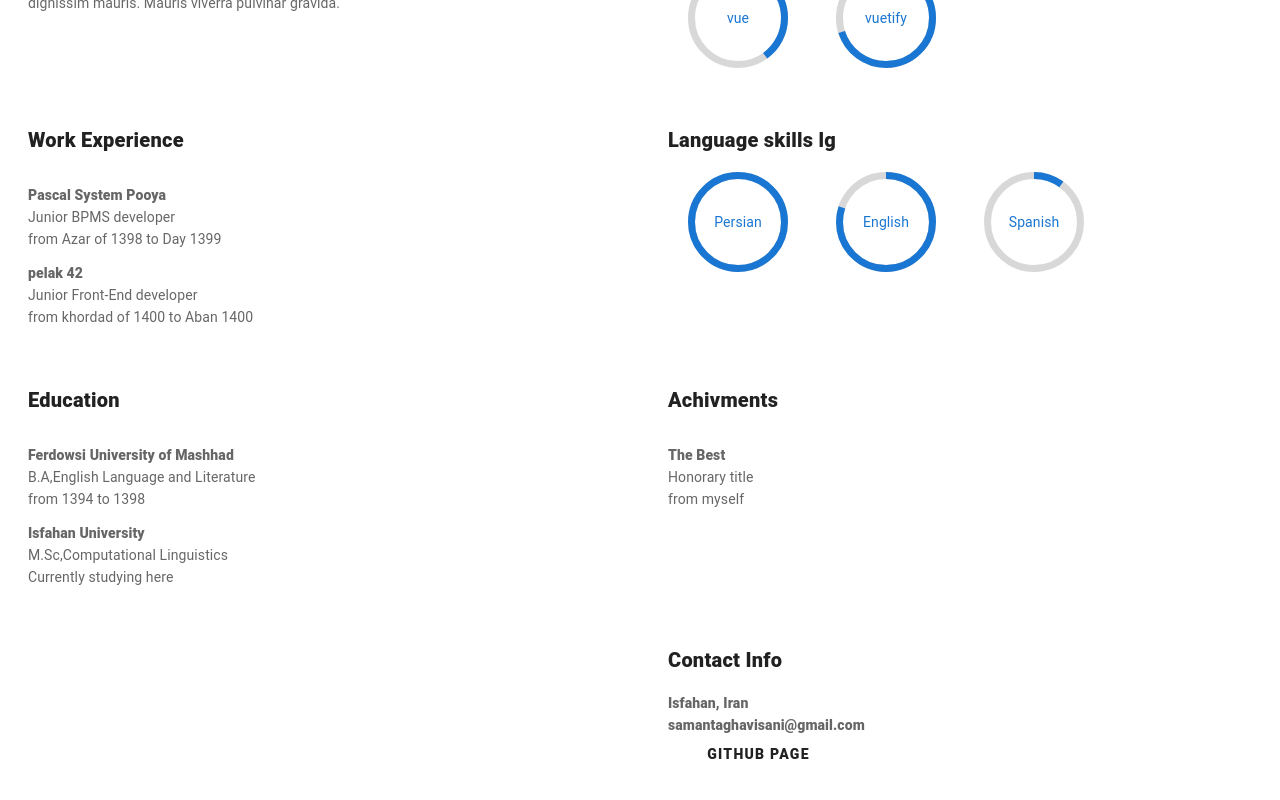
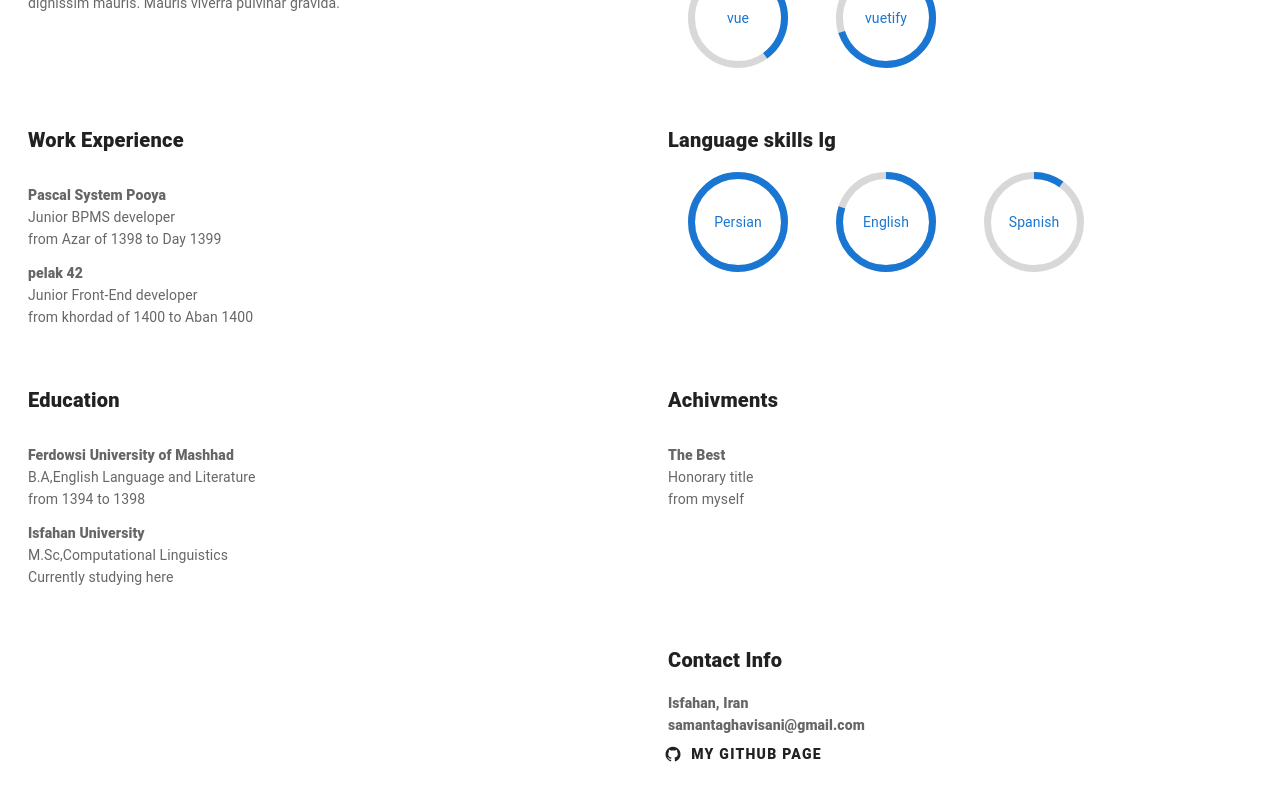
Before and after one commit to saman-taghavi/simple-resume-vue2, a Vue app: page / in a window 1280 px wide. Shown: the part 510-1310 px from the top of the page. Built offline with nearby package versions, Linux system fonts and the light colour scheme; the HTML template or start-up script is replaced by a standard one.

Commit message:
Add github page icon

```diff
--- a/src/App.vue
+++ b/src/App.vue
@@ -48,7 +48,6 @@
           </v-col>
         </v-row>
         <v-row>
-
           <v-col md="6" cols="12">
             <short-info title="Education">
               <div v-for="(edu, index) in educationHistory" :key="index">
@@ -86,9 +85,9 @@
                 flat
                 target="_blacn"
                 :href="contatctInfo.websiteUrl"
-                class="font-weight-black black-text ma-0"
+                class="font-weight-black black-text ma-0 pa-0"
               >
-                <v-icon left> microsoft-github </v-icon>
+                <v-icon left> mdi-github</v-icon>
                 {{ contatctInfo.websiteName }}
               </v-btn>
             </short-info>
@@ -161,7 +160,7 @@ export default {
         location: "Isfahan, Iran",
         email: "samantaghavisani@gmail.com",
         websiteUrl: "https://github.com/saman-taghavi",
-        websiteName: "github page",
+        websiteName: "my github page",
       },
     };
   },
```
